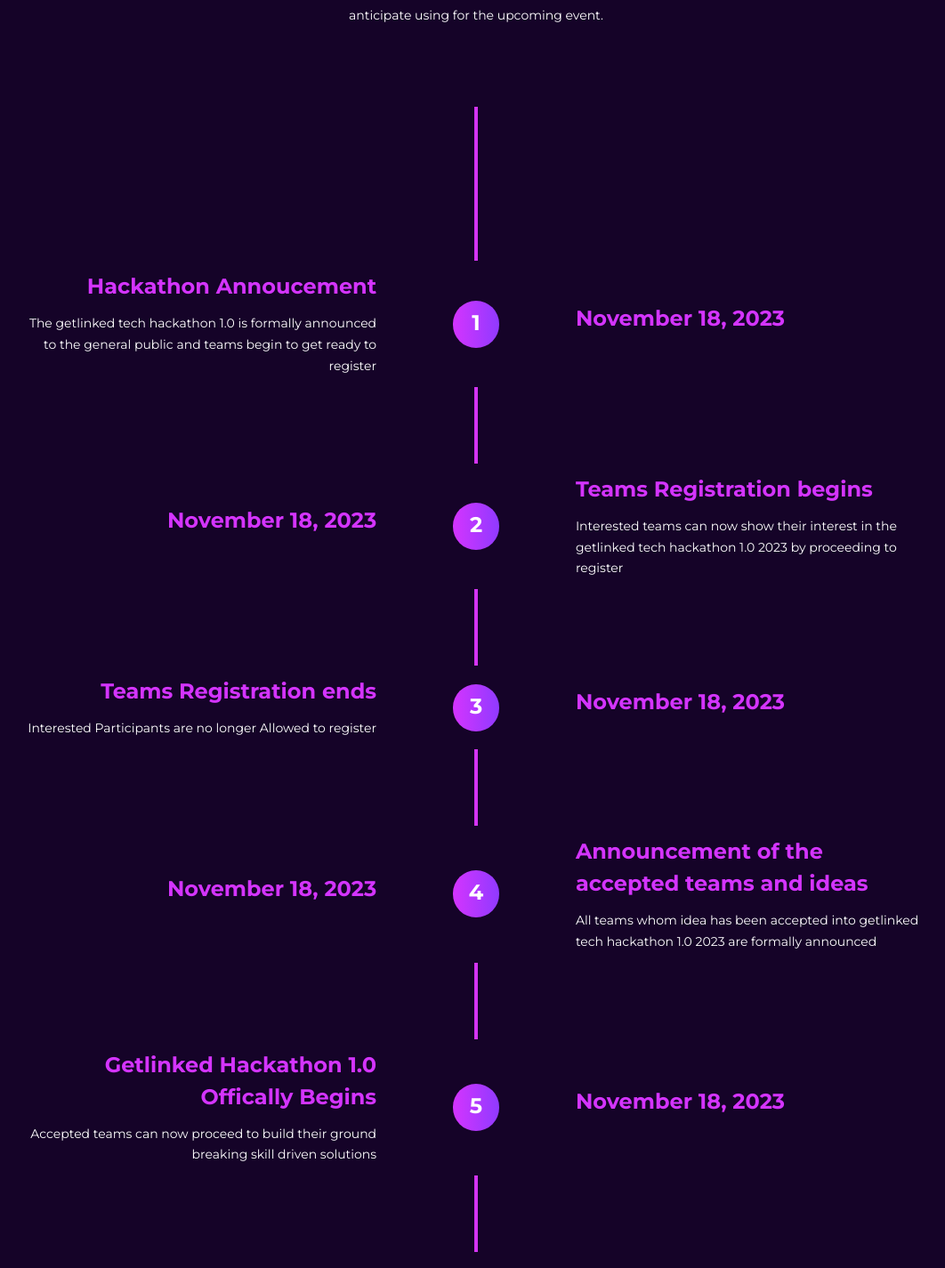
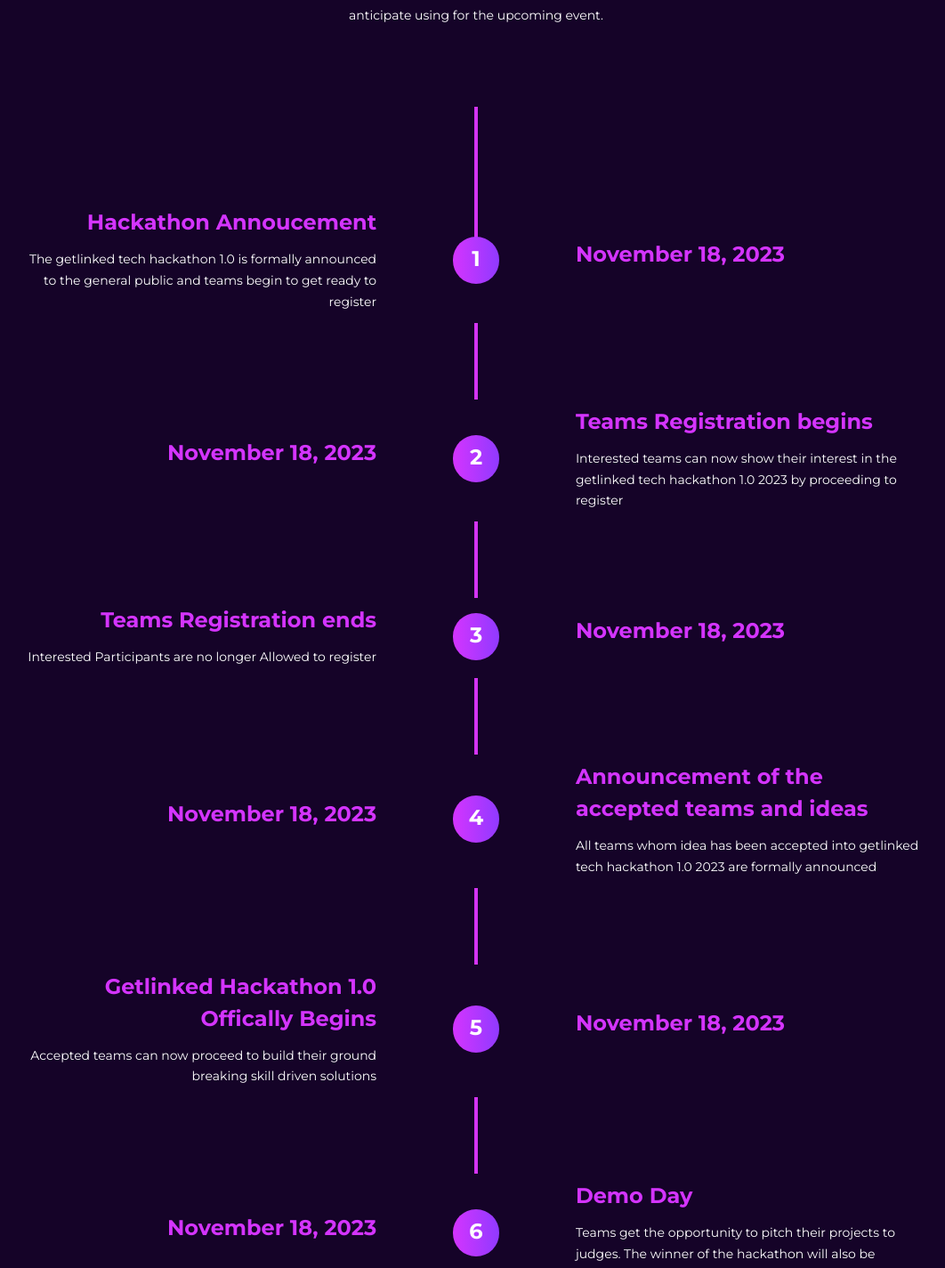
Before and after one commit to Awwal234/Getlinked, a Vue app: page / in a window 1280 px wide. Shown: the part 3804-5229 px from the top of the page at 89% size, without its empty margins (105-1167 px from the left). Built offline with nearby package versions, Linux system fonts and the light colour scheme.

Commit message:
feat:update pushed

```diff
--- a/src/components/TimeLine.vue
+++ b/src/components/TimeLine.vue
@@ -19,9 +19,15 @@
                 </div>
             </div>
             <!--timeline web-->
-            <div class="w-full hidden md:block">
-                <div class="mx-auto mb-[11px] w-[4px] pb-[173px] bg-[#d434f3]"></div>
-                <div class="flex mb-[11px] lg:space-x-[86px] md:space-x-[50px] w-full items-center">
+            <div class="w-fit mx-auto hidden md:block">
+                <div class="flex mb-[59px] lg:space-x-[86px] md:space-x-[50px] w-full items-center">
+                    <div class="w-[40%]"></div>
+                    <div class="h-[53px] w-[53px]">
+                        <div class="mx-auto mb-[11px] w-[4px] h-[168px] pb-[8px] bg-[#d434f3]"></div>
+                    </div>
+                    <div class="w-[40%] mb-[5px]"></div>
+                </div>
+                <div class="flex mb-[11px] mt-[5px] lg:space-x-[86px] md:space-x-[50px] w-full items-center">
                     <div class="w-[40%]">
                         <div class="text-[#d434fe] text-right mb-[12px] mont text-[24px] font-[700]">
                             Hackathon Annoucement
@@ -31,7 +37,7 @@
                             get ready to register
                         </div>
                     </div>
-                    <div class="w-[53px] flex text-center justify-center h-[53px] round_color rounded-full">
+                    <div class="w-[53px] mx-auto flex text-center justify-center h-[53px] round_color rounded-full">
                         <span class="relative top-[7px] text-[#fff] mont text-[24px] font-[700]">1</span>
                     </div>
                     <div class="text-[#d434fe] w-[40%] text-left mb-[12px] mont text-[24px] font-[700]">
@@ -39,7 +45,13 @@
                     </div>
                 </div>
                 <!--2-->
-                <div class="mx-auto mb-[11px] w-[4px] pb-[86px] bg-[#d434f3]"></div>
+                <div class="flex mb-[40px] lg:space-x-[86px] md:space-x-[50px] w-full items-center">
+                    <div class="w-[40%]"></div>
+                    <div class="h-[53px] w-[53px]">
+                        <div class="mx-auto mb-[11px] w-[4px] pb-[86px] bg-[#d434f3]"></div>
+                    </div>
+                    <div class="w-[40%] mb-[5px]"></div>
+                </div>
                 <div class="flex mb-[11px] lg:space-x-[86px] md:space-x-[50px] w-full items-center">
                     <div class="text-[#d434fe] w-[40%] text-right mb-[12px] mont text-[24px] font-[700]">
                         November 18, 2023
@@ -59,7 +71,13 @@
                 </div>
                 <!--end 2-->
                 <!--3-->
-                <div class="mx-auto mb-[11px] w-[4px] pb-[86px] bg-[#d434f3]"></div>
+                <div class="flex mb-[40px] lg:space-x-[86px] md:space-x-[50px] w-full items-center">
+                    <div class="w-[40%]"></div>
+                    <div class="h-[53px] w-[53px]">
+                        <div class="mx-auto mb-[11px] w-[4px] pb-[86px] bg-[#d434f3]"></div>
+                    </div>
+                    <div class="w-[40%] mb-[5px]"></div>
+                </div>
                 <div class="flex mb-[11px] lg:space-x-[86px] md:space-x-[50px] w-full items-center">
                     <div class="w-[40%]">
                         <div class="text-[#d434fe] text-right mb-[12px] mont text-[24px] font-[700]">
@@ -78,7 +96,13 @@
                 </div>
                 <!---->
                 <!--4-->
-                <div class="mx-auto mb-[11px] w-[4px] pb-[86px] bg-[#d434f3]"></div>
+                <div class="flex mb-[40px] lg:space-x-[86px] md:space-x-[50px] w-full items-center">
+                    <div class="w-[40%]"></div>
+                    <div class="h-[53px] w-[53px]">
+                        <div class="mx-auto mb-[11px] w-[4px] pb-[86px] bg-[#d434f3]"></div>
+                    </div>
+                    <div class="w-[40%] mb-[5px]"></div>
+                </div>
                 <div class="flex mb-[11px] lg:space-x-[86px] md:space-x-[50px] w-full items-center">
                     <div class="text-[#d434fe] w-[40%] text-right mb-[12px] mont text-[24px] font-[700]">
                         November 18, 2023
@@ -98,7 +122,13 @@
                 </div>
                 <!---->
                 <!--5-->
-                <div class="mx-auto mb-[11px] w-[4px] pb-[86px] bg-[#d434f3]"></div>
+                <div class="flex mb-[40px] lg:space-x-[86px] md:space-x-[50px] w-full items-center">
+                    <div class="w-[40%]"></div>
+                    <div class="h-[53px] w-[53px]">
+                        <div class="mx-auto mb-[11px] w-[4px] pb-[86px] bg-[#d434f3]"></div>
+                    </div>
+                    <div class="w-[40%] mb-[5px]"></div>
+                </div>
                 <div class="flex mb-[11px] lg:space-x-[86px] md:space-x-[50px] w-full items-center">
                     <div class="w-[40%]">
                         <div class="text-[#d434fe] text-right mb-[12px] mont text-[24px] font-[700]">
@@ -118,7 +148,13 @@
                 </div>
                 <!---->
                 <!--6-->
-                <div class="mx-auto mb-[11px] w-[4px] pb-[86px] bg-[#d434f3]"></div>
+                <div class="flex mb-[40px] lg:space-x-[86px] md:space-x-[50px] w-full items-center">
+                    <div class="w-[40%]"></div>
+                    <div class="h-[53px] w-[53px]">
+                        <div class="mx-auto mb-[11px] w-[4px] pb-[86px] bg-[#d434f3]"></div>
+                    </div>
+                    <div class="w-[40%] mb-[5px]"></div>
+                </div>
                 <div class="flex mb-[11px] lg:space-x-[86px] md:space-x-[50px] w-full items-center">
                     <div class="text-[#d434fe] w-[40%] text-right mb-[12px] mont text-[24px] font-[700]">
                         November 18, 2023
```
